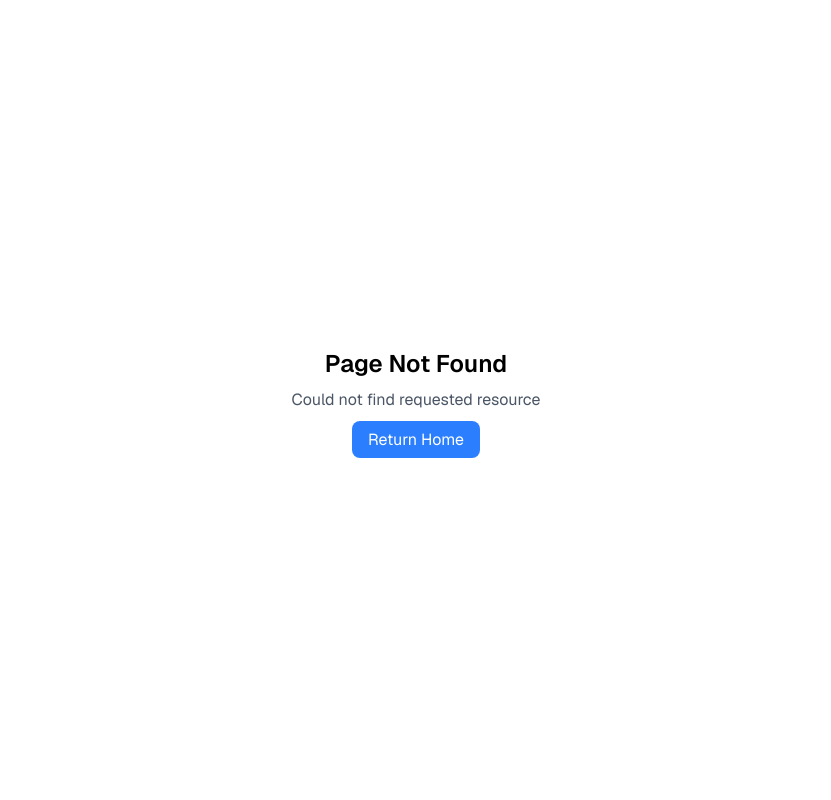
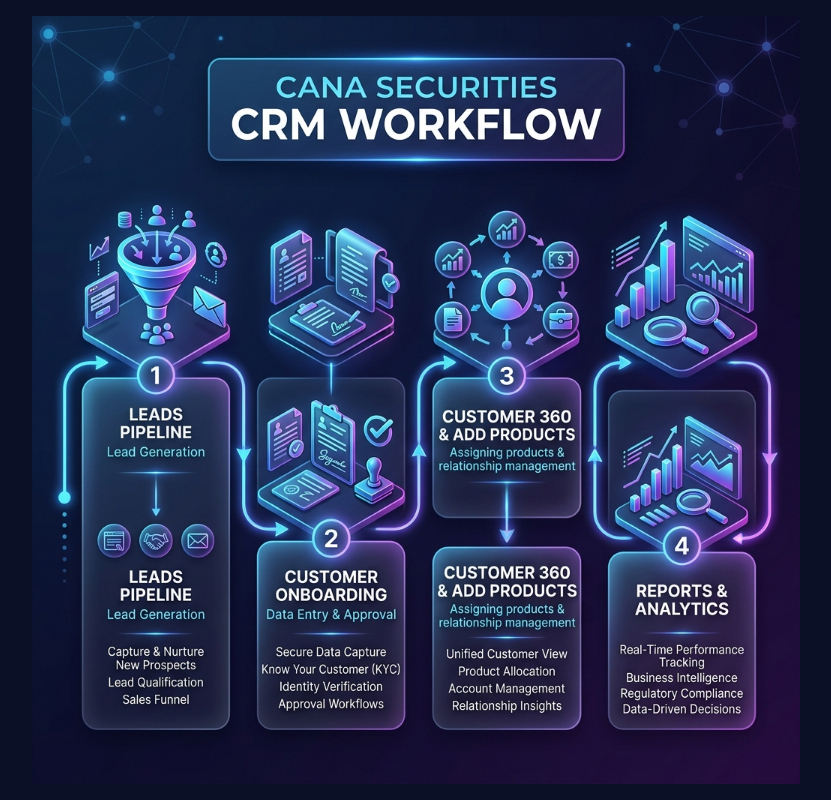
Before and after one commit to hengvisal99/cana-google-ai-studio, a Next.js app: page /flow in a window 1280 px wide. Before the commit this address had no page. Shown: the whole page, without its empty margins (224-1055 px from the left). Built offline with nearby package versions, Linux system fonts and the light colour scheme.

Commit message:
add flow url

```diff
--- /dev/null
+++ b/app/flow/page.tsx
@@ -0,0 +1,12 @@
+export default function FlowPage() {
+  return (
+    <main className="flex h-dvh items-center justify-center overflow-hidden bg-[#0b1026] p-4">
+      {/* eslint-disable-next-line @next/next/no-img-element */}
+      <img
+        src="/cana_securities_crm_flow_1790674507706.jpg"
+        alt="Cana Securities CRM flow"
+        className="max-h-full max-w-full object-contain"
+      />
+    </main>
+  );
+}
```
Also changed, not shown: public/cana_securities_crm_flow_1790674507706.jpg (renamed from cana_securities_crm_flow_1790674507706.jpg).
